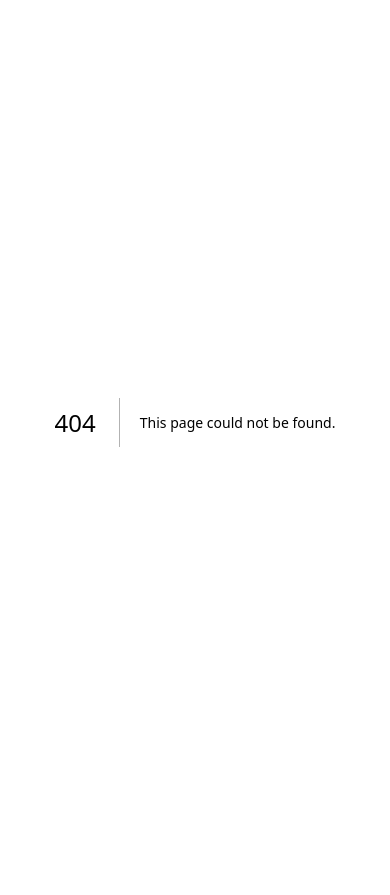
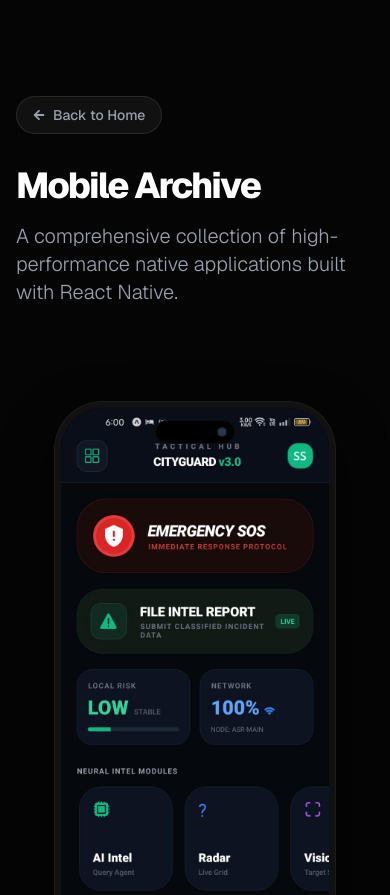
Before and after one commit to SOFTJIT-SINGH/softjitsingh, a Next.js app: page /mobile-work in a window 390 px wide. Before the commit this address had no page. Shown: the top 895 px of the page. Before the commit the page ends 844 px from the top, so only its background shows below. Built offline with nearby package versions, Linux system fonts and the light colour scheme.

Commit message:
mobile apps added

```diff
--- /dev/null
+++ b/app/mobile-work/page.tsx
@@ -0,0 +1,32 @@
+import { mobileProjects } from "../../lib/data";
+import MobileAppCard from "../components/MobileAppCard";
+import Link from "next/link";
+import { FaArrowLeft } from "react-icons/fa";
+
+export default function MobileWorkPage() {
+  return (
+    <main className="min-h-screen bg-[#050505] text-gray-200 font-sans selection:bg-white selection:text-black overflow-x-hidden pt-24 pb-32">
+      <div className="max-w-5xl mx-auto px-4 md:px-8">
+
+        <div className="mb-24 flex flex-col md:flex-row md:items-end justify-between gap-8">
+          <div>
+            <Link href="/" className="inline-flex items-center gap-2 text-sm font-medium text-gray-400 hover:text-white transition-colors mb-8 bg-white/5 px-4 py-2 rounded-full border border-white/10 hover:border-white/30 hover:bg-white/10">
+              <FaArrowLeft size={12} /> Back to Home
+            </Link>
+            <h1 className="text-4xl md:text-6xl font-extrabold tracking-tighter text-white mb-4">Mobile Archive</h1>
+            <p className="text-xl font-light text-gray-400 max-w-xl">
+              A comprehensive collection of high-performance native applications built with React Native.
+            </p>
+          </div>
+        </div>
+
+        <div className="space-y-48">
+          {mobileProjects.map((project, idx) => (
+            <MobileAppCard key={project.title} project={project} index={idx} />
+          ))}
+        </div>
+
+      </div>
+    </main>
+  );
+}
--- a/app/page.tsx
+++ b/app/page.tsx
@@ -29,7 +29,7 @@ export default function Home() {
           </div>
 
           <div className="mt-24 pb-24 border-b border-white/10">
-            <Link href="/portfolio" className="inline-flex items-center gap-3 text-sm font-medium text-white hover:text-gray-300 transition-colors">
+            <Link href="/mobile-work" className="inline-flex items-center gap-3 text-sm font-medium text-white hover:text-gray-300 transition-colors">
               View All Mobile Work <FaArrowRight size={12} />
             </Link>
           </div>
@@ -50,8 +50,8 @@ export default function Home() {
           </div>
 
           <div className="mt-32 border-t border-white/10 pt-16 flex flex-col items-center">
-            <Link href="/portfolio" className="px-8 py-4 bg-white text-black text-sm font-medium hover:bg-gray-200 transition-colors">
-              View Full Archive
+            <Link href="/web-work" className="px-8 py-4 bg-white text-black text-sm font-medium hover:bg-gray-200 transition-colors">
+              View All Web Work
             </Link>
           </div>
         </div>
--- /dev/null
+++ b/app/web-work/page.tsx
@@ -0,0 +1,32 @@
+import { webProjects } from "../../lib/data";
+import WebAppCard from "../components/WebAppCard";
+import Link from "next/link";
+import { FaArrowLeft } from "react-icons/fa";
+
+export default function WebWorkPage() {
+  return (
+    <main className="min-h-screen bg-[#050505] text-gray-200 font-sans selection:bg-white selection:text-black overflow-x-hidden pt-24 pb-32">
+      <div className="max-w-7xl mx-auto px-4 md:px-8">
+
+        <div className="mb-24 flex flex-col md:flex-row md:items-end justify-between gap-8 max-w-5xl mx-auto">
+          <div>
+            <Link href="/" className="inline-flex items-center gap-2 text-sm font-medium text-gray-400 hover:text-white transition-colors mb-8 bg-white/5 px-4 py-2 rounded-full border border-white/10 hover:border-white/30 hover:bg-white/10">
+              <FaArrowLeft size={12} /> Back to Home
+            </Link>
+            <h1 className="text-4xl md:text-6xl font-extrabold tracking-tighter text-white mb-4">Web Architecture Archive</h1>
+            <p className="text-xl font-light text-gray-400 max-w-xl">
+              A collection of scalable full-stack platforms built with Next.js and robust backend systems.
+            </p>
+          </div>
+        </div>
+
+        <div className="space-y-48 max-w-5xl mx-auto">
+          {webProjects.map((project) => (
+            <WebAppCard key={project.title} project={project} />
+          ))}
+        </div>
+
+      </div>
+    </main>
+  );
+}
```
